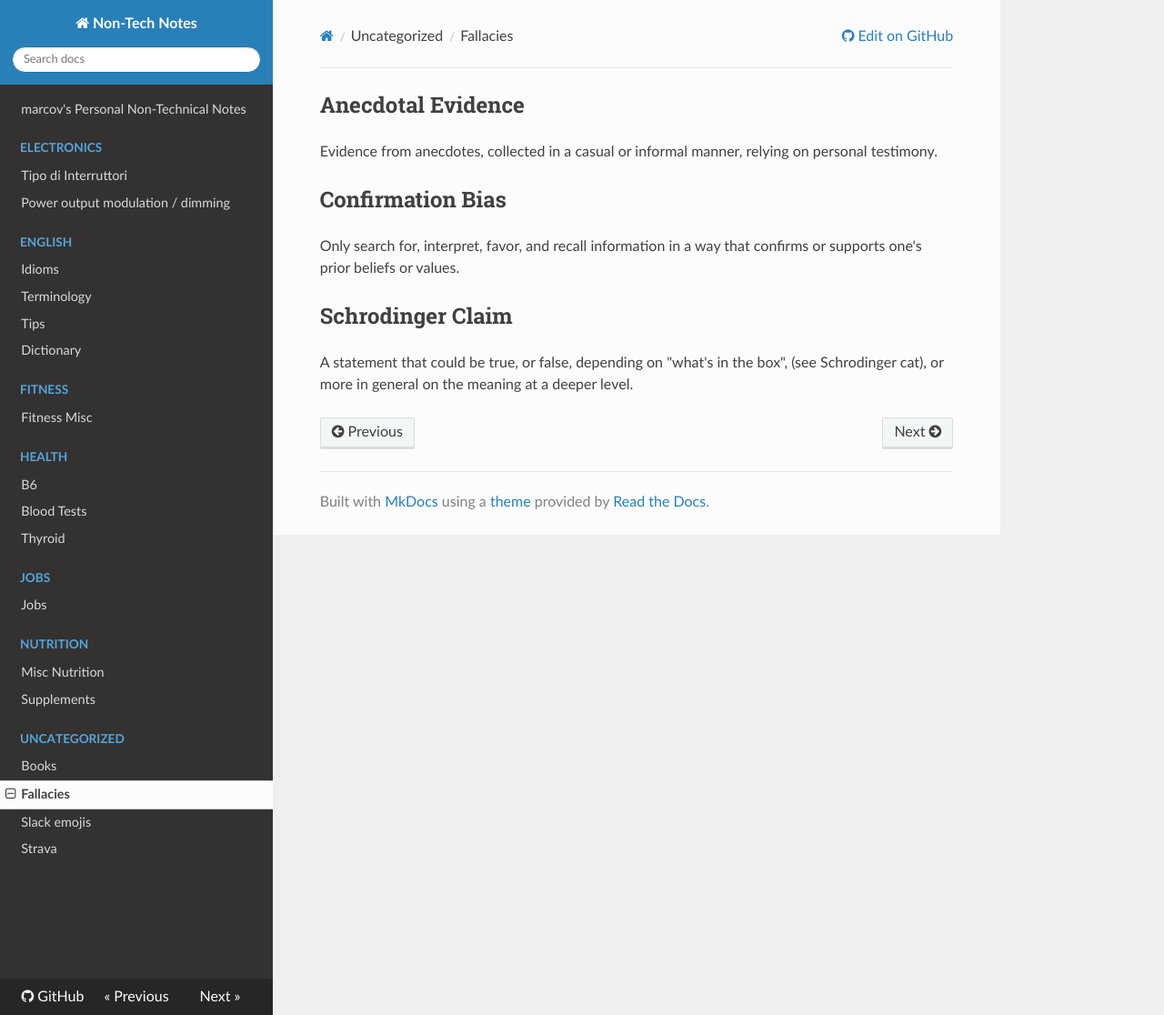
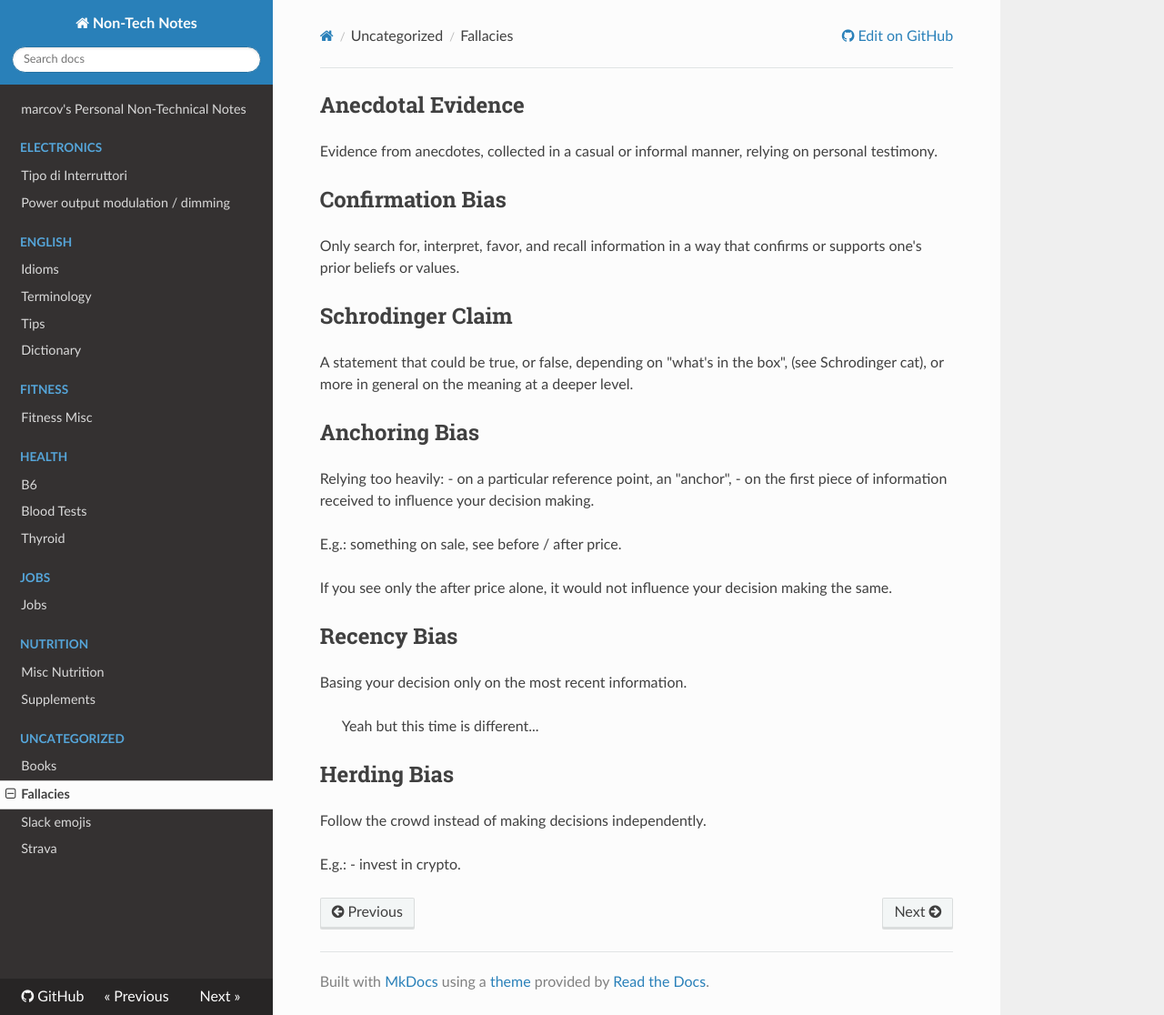
Before and after one commit to marcov/non-tech-notes, an MkDocs documentation site: the page built from docs/Uncategorized/fallacies.md, in a window 1280 px wide and 1116 px high. Shown: the whole window at 91% size. Built offline with MkDocs 1.6.1, drawn with Linux system fonts in a browser that asks for light colours; nearby versions of some CDN libraries.

Commit message:
Add new fallacies

```diff
--- a/docs/Uncategorized/fallacies.md
+++ b/docs/Uncategorized/fallacies.md
@@ -9,3 +9,27 @@ or supports one's prior beliefs or values.
 ## Schrodinger Claim
 A statement that could be true, or false, depending on "what's in the box",
 (see Schrodinger cat), or more in general on the meaning at a deeper level.
+
+## Anchoring Bias
+Relying too heavily:
+- on a particular reference point, an "anchor",
+- on the first piece of information received
+to influence your decision making.
+
+E.g.: something on sale, see before / after price.
+
+If you see only the after price alone, it would not influence your decision
+making the same.
+
+## Recency Bias
+Basing your decision only on the most recent information.
+
+>
+> Yeah but this time is different...
+>
+
+## Herding Bias
+Follow the crowd instead of making decisions independently.
+
+E.g.:
+- invest in crypto.
```
